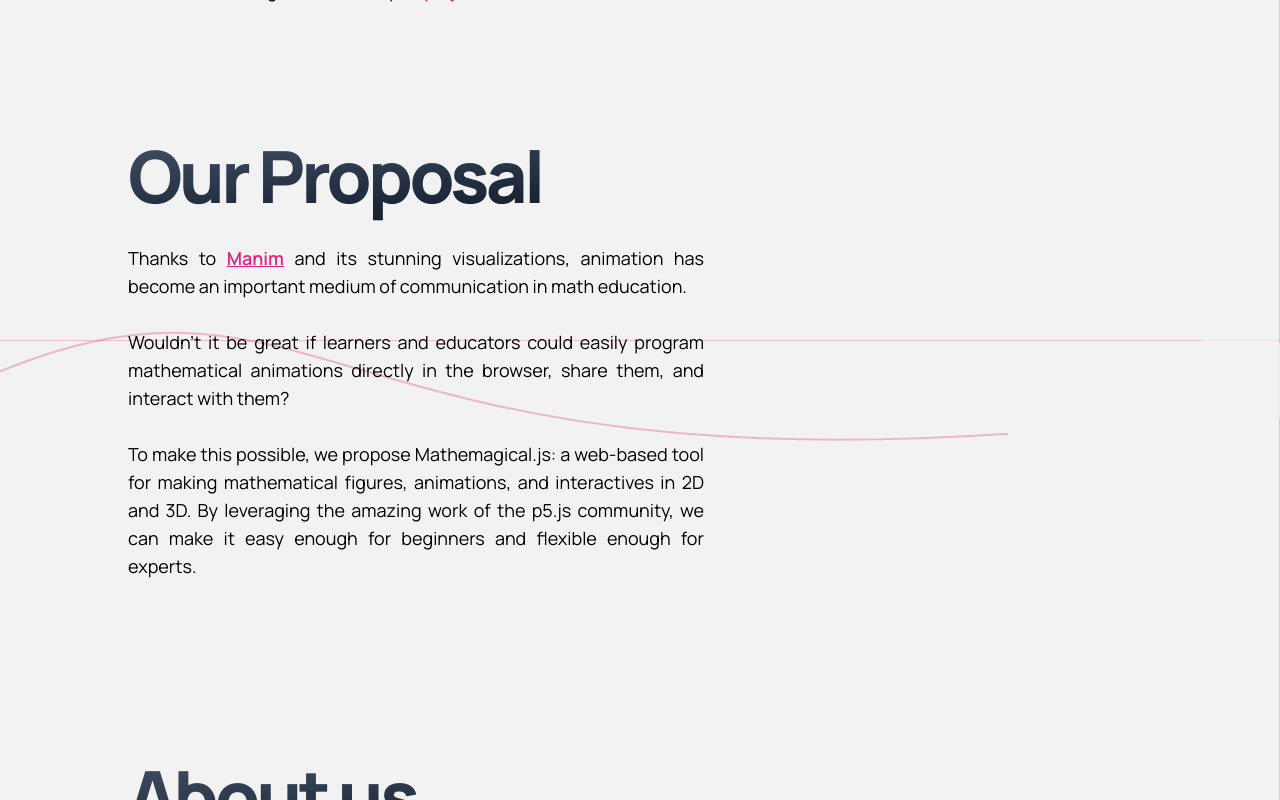
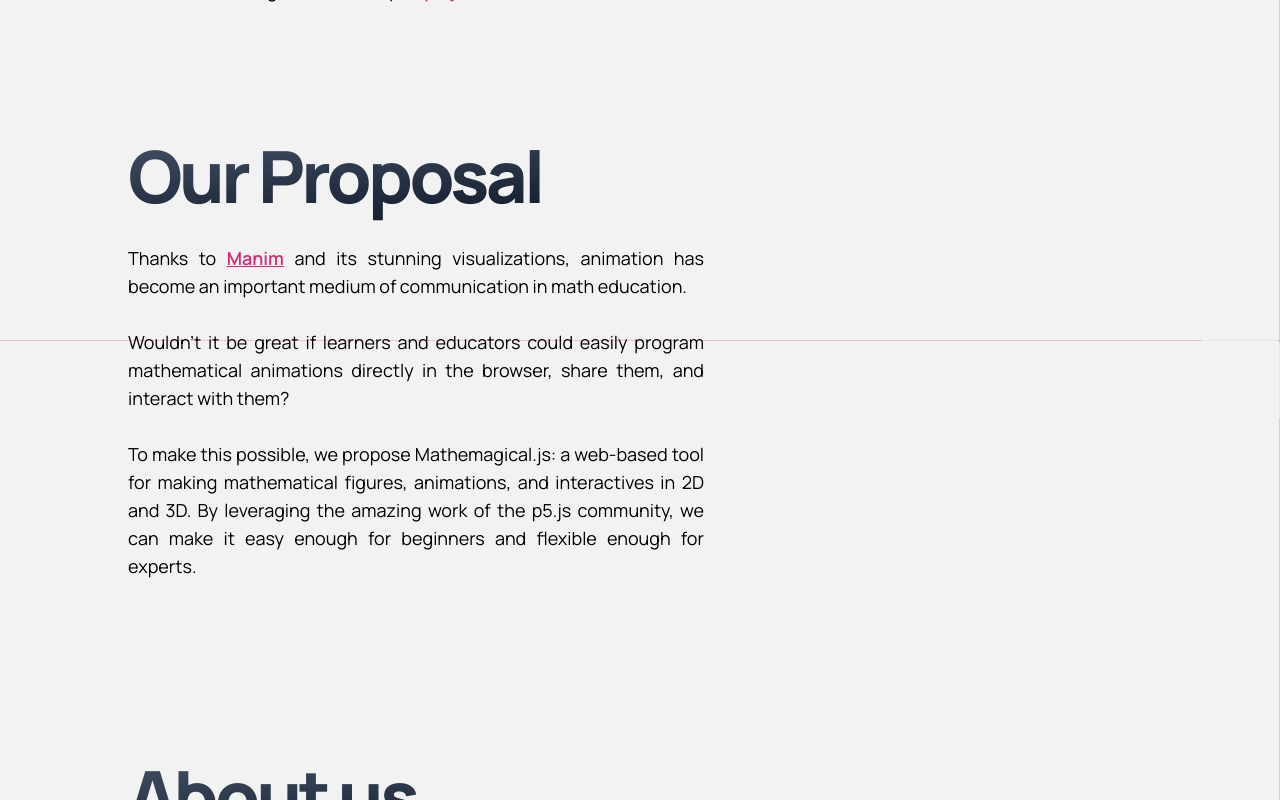
Before and after one commit to jesi-rgb/fellowship-proposal, a SvelteKit app: page / in a window 1280 px wide. Shown: the part 460-1260 px from the top of the page. Built offline with nearby package versions, Linux system fonts and the light colour scheme.

Commit message:
remove svg

```diff
--- a/src/routes/+page.svelte
+++ b/src/routes/+page.svelte
@@ -39,18 +39,18 @@
 </Page>
 
 <Page id="Proposal">
-	<svg height="1000" width="100%" class="absolute -ml-36 -z-10">
-		{#if mounted}
-			<path
-				in:draw={{ duration: 1500, easing: cubicInOut }}
-				d="M0,250 C390,82 322,451 1462,250"
-				fill="transparent"
-				stroke="rgba(219, 40, 119, 1)"
-				stroke-width="2"
-				stroke-opacity=".3"
-			/>
-		{/if}
-	</svg>
+	<!-- <svg height="1000" width="100%" class="absolute -ml-36 -z-10"> -->
+	<!-- 	{#if mounted} -->
+	<!-- 		<path -->
+	<!-- 			in:draw={{ duration: 1500, easing: cubicInOut }} -->
+	<!-- 			d="M0,250 C390,82 322,451 1462,250" -->
+	<!-- 			fill="transparent" -->
+	<!-- 			stroke="rgba(219, 40, 119, 1)" -->
+	<!-- 			stroke-width="2" -->
+	<!-- 			stroke-opacity=".3" -->
+	<!-- 		/> -->
+	<!-- 	{/if} -->
+	<!-- </svg> -->
 	<Hero text="Our Proposal" />
 	<div>
 		<Paragraph>
```
